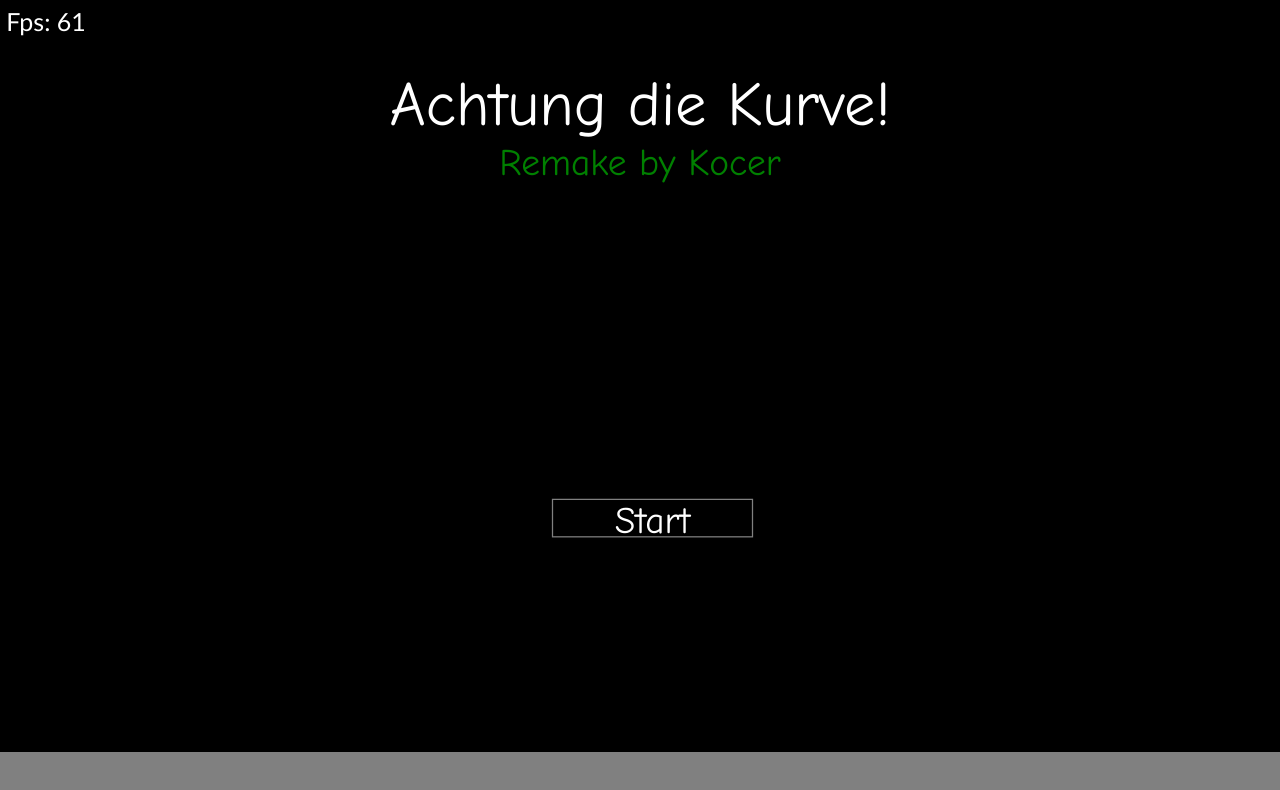
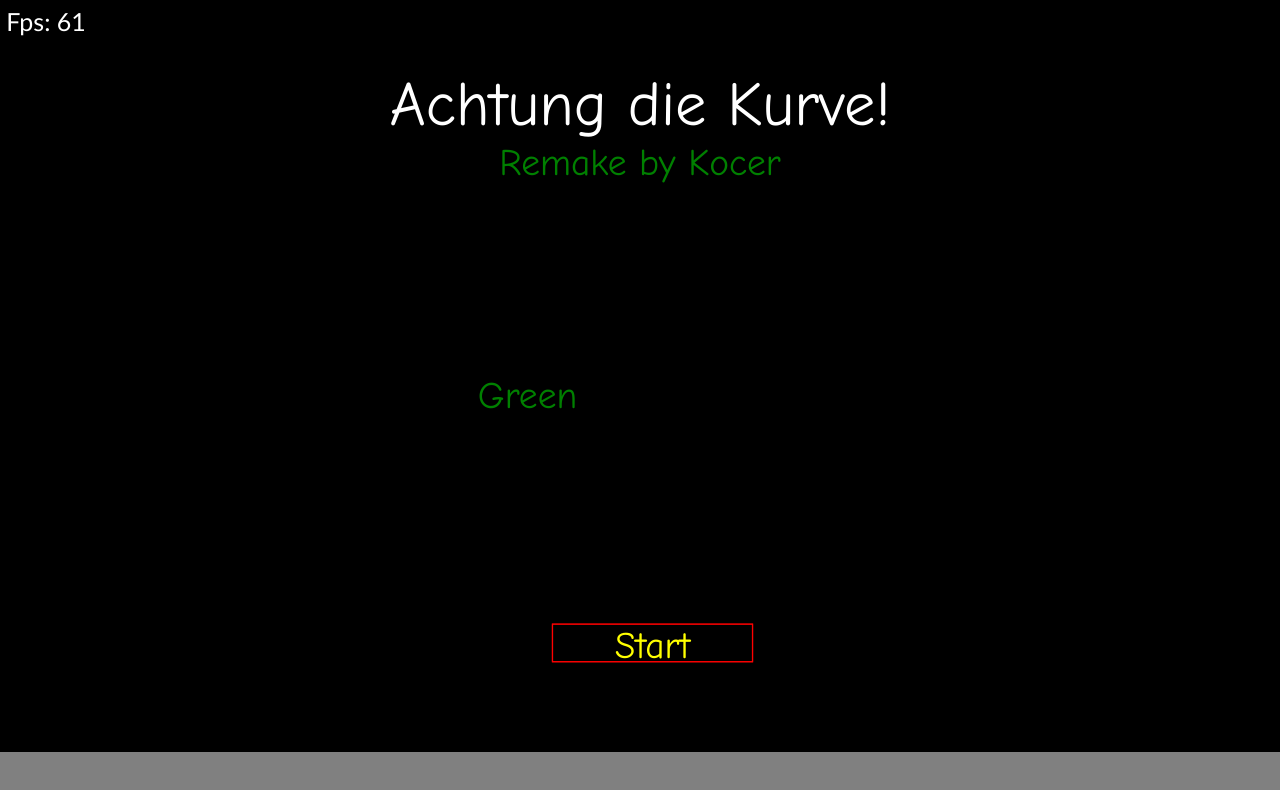
Before and after one commit to KocerPL/Achtung-die-kurve-js, a plain HTML site: page Index.html in a window 1280 px wide. Drawn offline with Linux system fonts and the light colour scheme.

Commit message:
Trying to make menu

```diff
--- /dev/null
+++ b/JS/Components/ListenerComponent.js
@@ -0,0 +1,12 @@
+import { MouseListener } from "../MouseListener.js";
+import { Component } from "./Component.js";
+
+export class ListenerComponent extends Component
+{
+    constructor(parent)
+    {
+        super(parent);
+        MouseListener.addListener(this);
+    }
+
+}
--- a/JS/Components/MenuComponents/ButtonComponent.js
+++ b/JS/Components/MenuComponents/ButtonComponent.js
@@ -2,35 +2,57 @@
 
 export class ButtonComponent extends Component
 {
-    constructor(parent,position,size,text)
+    constructor(parent,position,size,style,onClick)
     {
         super(parent);
         this.position = position.copy();
         this.size = size.copy();
-        this.text= text;
+        this.style= style;
         this._hover=false;
+        this.color = "black";
+        this.onClick= onClick;
       //  window.addEventListener('mousedown',this.checkClick.bind(this),false);
        // window.addEventListener('mousemove',this.checkHover.bind(this),false);
     }
-    checkClick()
+    mouse(pos,ev)
     {
+        //console.log("mos");
+        if(ev=="mousemove")
+        {
+        this.color="black";
+        }
+        if(this.position.x<pos.x &&
+            this.position.y<pos.y
+            && this.size.x+this.position.x>pos.x
+            && this.size.y+this.position.y>pos.y)
+            {
+                console.log(ev);
+                if(ev=="mousedown")
+                this.onClick();
+                else if(ev=="mousemove")
+                {
+                this.onHover();
 
-    }
-    checkHover(ev)
-    {
-console.log(ev);
+                }
+            //this.color=="gray" ? this.color="black":this.color="gray";
+            }
     }
     onHover()
     {
-
+        this.color="gray";
     }
     draw(ctx)
     {
-        ctx.strokeStyle="Gray";
+        if(this.style.frame)
+        {
+        ctx.fillStyle=this.color;
+        ctx.fillRect(this.position.x,this.position.y,this.size.x,this.size.y);
+        ctx.strokeStyle="red";
         ctx.strokeRect(this.position.x,this.position.y,this.size.x,this.size.y);
+        }
         ctx.font = this.size.y+"px Comic Sans MS";
     ctx.textAlign="center";
-    ctx.fillStyle="white";
-    ctx.fillText(this.text,this.position.x+(this.size.x/2),this.position.y+this.size.y-3);
+    ctx.fillStyle=this.style.color;
+    ctx.fillText(this.style.text,this.position.x+(this.size.x/2),this.position.y+this.size.y-3);
     }
 }
--- a/JS/Main.js
+++ b/JS/Main.js
@@ -6,15 +6,18 @@
 import { Counter } from "./Counter.js";
 import { Scoreboard } from "./Scoreboard.js";
 import { Menu } from "./Menu.js";
+import { MouseListener } from "./MouseListener.js";
 export class Main
 {
     // object array
     static objectArray = new Array();
     //loop variables
+    static cursorhov= false;
     static lastTime=0;
     static maxFps=61;
     static updateTime=1000/60;
     static updateDelta=0;
+   static leftMargin = 0;
     //fpsMeasurement variables
     static STATE = Object.freeze( {
         GAME: 1,
@@ -32,6 +35,7 @@
     static ratio = 1.7;
     static lastAliveCount = -1;
     static unitVectorMax= new Vector(1024,1024/this.ratio);
+    static currentProportion =new Vector(1,1);
     static caMatr = new DOMMatrix();
     static resetTrig=false;
     static frameHitbox=new FrameHitbox(this,new Vector(5,5),new Vector(796.5,596.5));
@@ -40,8 +44,9 @@
     static start()
     {
         this.resize();
+
         window.addEventListener('resize',this.resize.bind(this),false);
-
+        MouseListener.init(this.currentProportion);
         document.body.appendChild(this.canvas);
         requestAnimationFrame(this.animationLoop.bind(this),false);
     }
@@ -185,11 +190,14 @@
     this.min = window.innerWidth/this.ratio<window.innerHeight;
     this.canvas.height= this.min?window.innerWidth/this.ratio: window.innerHeight;
     this.canvas.width = this.min?window.innerWidth: window.innerHeight*this.ratio;
-    this.canvas.style.marginLeft = ((window.innerWidth-this.canvas.width)/2)+"px";
+    this.leftMargin=((window.innerWidth-this.canvas.width)/2)
+    this.canvas.style.marginLeft = this.leftMargin+"px";
     this.canvas.style.marginRight = ((window.innerWidth-this.canvas.width)/2)+"px";
      //  this.ctx.scale(this.canvas.width/this.unitVectorMax.x,this.canvas.height/this.unitVectorMax.y);
     this.caMatr = new DOMMatrix();
     this.caMatr.scaleSelf(this.canvas.width/this.unitVectorMax.x,this.canvas.height/this.unitVectorMax.y);
+    this.currentProportion = new Vector(this.canvas.width/this.unitVectorMax.x,this.canvas.height/this.unitVectorMax.y);
+    MouseListener.updateRatio(this.currentProportion);
     this.ctx.setTransform(this.caMatr);
     }
     static collision()
--- a/JS/Menu.js
+++ b/JS/Menu.js
@@ -1,14 +1,31 @@
+import { ListenerComponent } from "./Components/listenerComponent.js";
 import { ButtonComponent } from "./Components/MenuComponents/ButtonComponent.js";
+import { Main } from "./Main.js";
 import { Vector } from "./Vector.js";
 export class Menu
 {
-  static StartGameButton = new ButtonComponent(this,new Vector(442,400),new Vector(160,30),"Start")
+  static componentArray = new Array();
+  static mouseListener = new ListenerComponent(this);
+  static StartGameButton = this.addComponent(new ButtonComponent(this,new Vector(442,500),new Vector(160,30),{text:"Start",color:"Yellow", frame:true},this.startGame.bind(this)));
+  static GreenButton = this.addComponent(new ButtonComponent(this,new Vector(342,300),new Vector(160,30),{text:"Green",color:"Green",frame:false},()=>{if(this.GreenButton.clicked){Menu.GreenButton.style.color="Green"; this.GreenButton.clicked=false;} else {Menu.GreenButton.style.color="rgba(0,255,0,0.1)"; this.GreenButton.clicked=true;}}));
 static update()
 {
-
+  for(var i=0;i<this.componentArray.length;i++)
+  {
+this.componentArray[i].update();
+  }
+}
+static startGame()
+{
+  Main.State=Main.STATE.GAME;
+  Main.startGame();
 }
 static draw(ctx)
 {
+  for(var i=0;i<this.componentArray.length;i++)
+  {
+this.componentArray[i].draw(ctx);
+  }
     ctx.font = "50px Comic Sans MS";
     ctx.textAlign="center";
     ctx.fillStyle="#ffffff";
@@ -18,4 +35,24 @@
     ctx.fillText("Remake by Kocer",1024/2,140);
     this.StartGameButton.draw(ctx);
 }
+static mouse(pos,desc)
+{
+
+  if(Main.State!=Main.STATE.MENU) return;
+  console.log("ok");
+  for(var i=0;i<this.componentArray.length;i++)
+  {
+if(this.componentArray[i] instanceof ButtonComponent)
+{
+  this.componentArray[i].mouse(pos,desc);
 }
+
+  }
+
+}
+static addComponent(e)
+{
+this.componentArray.push(e);
+return e;
+}
+}
--- a/JS/MouseListener.js
+++ b/JS/MouseListener.js
@@ -0,0 +1,40 @@
+import { Main } from "./Main.js";
+import { Vector } from "./Vector.js";
+
+export class MouseListener
+{
+    static listenerComponents= new Array();
+    static ratioVec = new Vector(1,1);
+    static init(ratioVec)
+    {
+        Main.canvas.addEventListener("mousedown",this.onMouse.bind(this),false);
+        Main.canvas.addEventListener("mousemove",this.onMouse.bind(this),false);
+        Main.canvas.addEventListener("mouseup",this.onMouse.bind(this),false);
+        this.ratioVec = ratioVec;
+    }
+    static updateRatio(ratioVec)
+    {
+        this.ratioVec = ratioVec;
+    }
+    static onMouse(ev)
+    {
+console.log(ev);
+if(ev.type=="mousedown")
+Main.canvas.style.cursor = "url('hover.cur'), auto";
+if(ev.type=="mouseup")
+Main.canvas.style.cursor = "url('cursor.cur'), auto";
+//ev.preventDefault();
+let translatedVec= new Vector(((ev.layerX-Main.leftMargin)/this.ratioVec.x),ev.layerY/this.ratioVec.y);
+for(let e of this.listenerComponents)
+{
+    e.parent.mouse(translatedVec,ev.type);
+}
+    }
+    static addListener(e)
+    {
+        this.listenerComponents.push(e);
+    }
+//console.log((ev.layerX/this.ratioVec.x)," "+ev.layerY/this.ratioVec.y)
+//console.log(this.ratioVec);
+
+}
--- a/Style.css
+++ b/Style.css
@@ -4,9 +4,11 @@
     padding: 0;
     overflow: hidden;
     background-color: gray;
+
 }
 canvas
 {
     margin:auto;
     background-color: black;
+    cursor: url('cursor.cur'), auto;
 }
```
Also changed, not shown: 2 other files.
